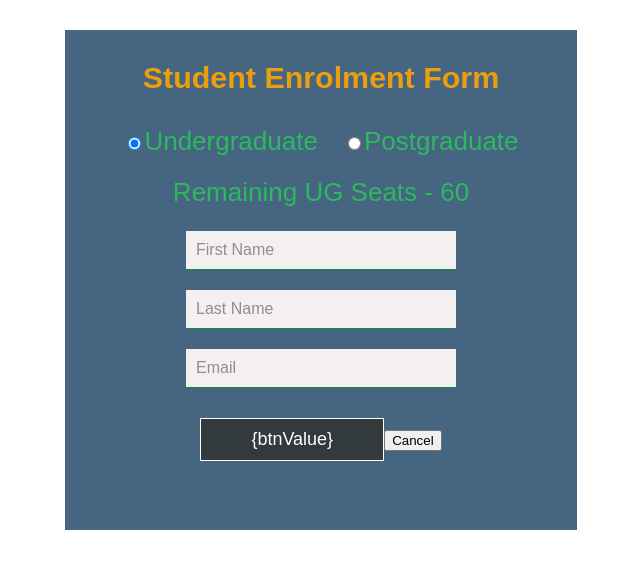
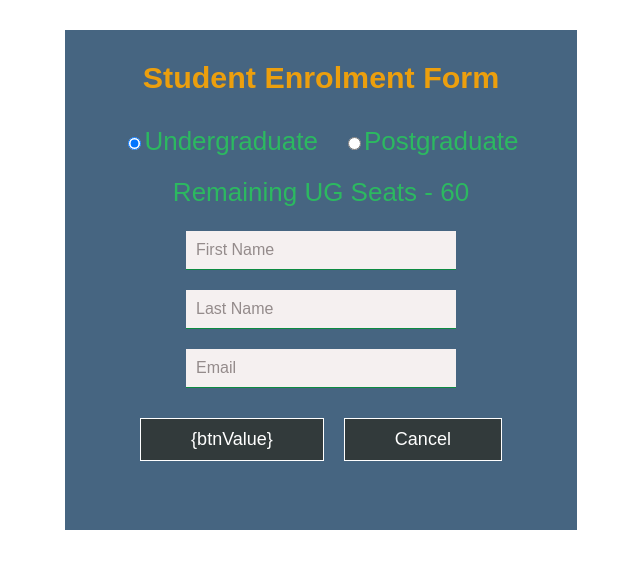
Before and after one commit to zeng-dong/just-react, a React (Create React App) app: page / in a window 1280 px wide. Shown: the top 568 px of the page, without its empty margins (319-959 px from the left). Built offline with nearby package versions, Linux system fonts and the light colour scheme.

Commit message:
styling btn

```diff
--- a/src/App.css
+++ b/src/App.css
@@ -104,3 +104,17 @@ div[role='checkbox'] {
     color: rgb(77, 133, 141);
     cursor: pointer;
 }
+.btn {
+    border: 1px solid;
+    background: rgb(50, 58, 59);
+    font-size: 18px;
+    color: white;
+    margin-top: 20px;
+    padding: 10px 50px;
+    cursor: pointer;
+    transition: 0.4s;
+    margin-bottom: 30px;
+}
+#btnCancel {
+    margin-left: 20px;
+}
```
